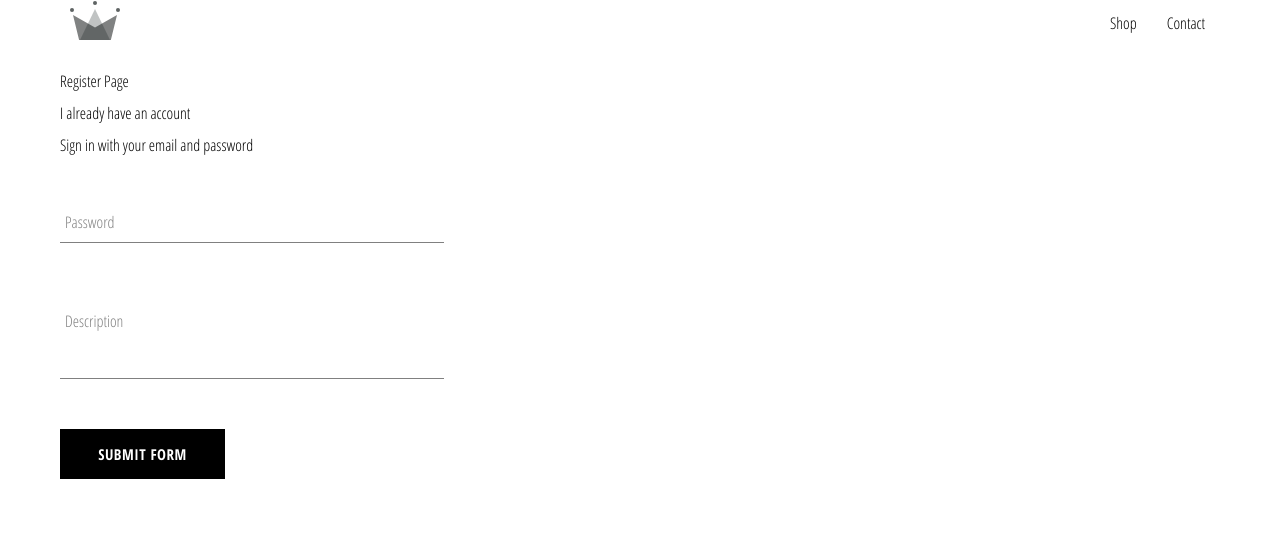
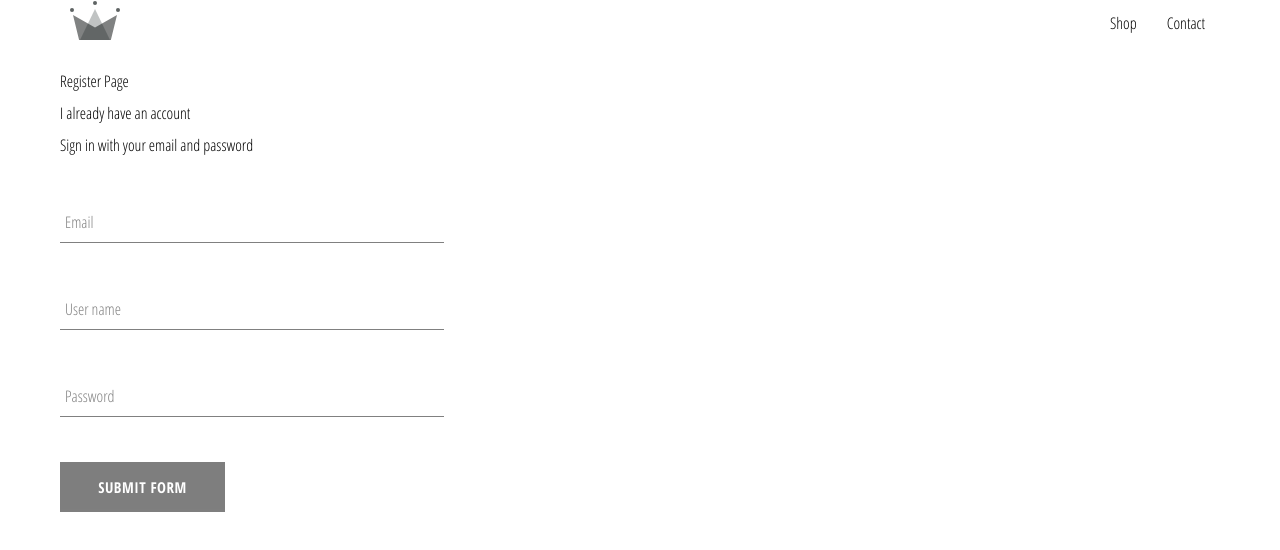
Before and after one commit to IgorGoncharenkoDev/e-shop, a React (Create React App) app: page /register in a window 1280 px wide. Shown: the top 550 px of the page. Built offline with nearby package versions, Linux system fonts and the light colour scheme.

Commit message:
Form validation, Form logic, Input state

```diff
--- a/src/components/button/button.styles.jsx
+++ b/src/components/button/button.styles.jsx
@@ -16,16 +16,23 @@ export const ButtonStyled = styled.button`
   border: none;
   cursor: pointer;
 
-	${ ({ primary }) => primary && css`
-		background-color: #000;
-		color: #fff;
-		cursor: pointer;
-
+  ${ ({ primary, disabled }) => primary && !disabled && css`
 		&:hover {
 			background-color: white;
 	    color: black;
 	    border: 1px solid black;
 		}
-	`
+	` }
+
+	${ ({ primary }) => primary && css`
+		background-color: #000;
+		color: #fff;
+		cursor: pointer;
+	`};
+
+	${ ({ disabled }) => disabled && css `
+		opacity: .5;
+		cursor: auto;
+	` }
 	}
 `;
--- /dev/null
+++ b/src/components/form-input/form-field.component.jsx
@@ -0,0 +1,110 @@
+import React, { useReducer, useEffect } from 'react';
+
+import { validate } from '../../utils/validators';
+
+import {
+	FormGroup, Label, FormControl,
+	Textarea, FormControlError
+} from './form-field.styles';
+
+const INITIAL_STATE = {
+	value: '',
+	isTouched: false,
+	isValid: false
+};
+
+const actionTypes = {
+	CHANGE: 'CHANGE',
+	TOUCH: 'TOUCH',
+	BLUR: 'BLUR'
+};
+
+const inputReducer = (state, action) => {
+	switch (action.type) {
+		case actionTypes.CHANGE:
+			return {
+				...state,
+				isValid: validate(action.payload, action.validators),
+				value: action.payload
+			}
+		case actionTypes.BLUR:
+			return {
+				...state,
+				isTouched: true
+			}
+		default:
+			return state;
+	}
+};
+
+const FormField = ({ element = 'input', id, label, rows, errorText, validators,
+	                   onInput, ...otherFieldProps }) => {
+	const [state, dispatch] = useReducer(inputReducer, INITIAL_STATE);
+
+	const { value, isTouched, isValid } = state;
+
+	useEffect(() => {
+		onInput(id, value, isValid);
+	}, [id, onInput, value, isValid]);
+
+	const handleChange = e => {
+		dispatch({
+			type: actionTypes.CHANGE,
+			payload: e.target.value,
+			validators: validators
+		});
+	}
+
+	const handleTouch = () => {
+		dispatch({ type: actionTypes.BLUR })
+	}
+
+	return (
+		<FormGroup element={ element } invalid={ !isValid && isTouched }>
+			{
+				element === 'input' && (
+					<FormControl
+						id={ id }
+						value={ value }
+						onChange={ handleChange }
+						onBlur={ handleTouch  }
+						{ ...otherFieldProps }
+					/>
+				)
+			}
+
+			{
+				element === 'textarea' && (
+					<Textarea
+						id={ id }
+						rows={ rows || 3 }
+						value={ value }
+						onChange={ handleChange }
+						onBlur={ () => dispatch({ type: actionTypes.BLUR }) }
+						{ ...otherFieldProps }
+					/>
+				)
+			}
+
+			{
+				label && (<Label
+						forHtml={ id }
+						labelShrinked={ !!value.length }
+					>
+						{ label }
+					</Label>
+				)
+			}
+
+			{
+				!isValid && isTouched && (
+					<FormControlError>
+						{ errorText }
+					</FormControlError>
+				)
+			}
+		</FormGroup>
+	)
+};
+
+export default FormField
--- a/src/components/form-input/form-input.styles.jsx
+++ b/src/components/form-input/form-field.styles.jsx
@@ -6,27 +6,27 @@ const shrinkLabel = css`
   color: black;
 `;
 
+export const Label = styled.label`
+  color: grey;
+  font-size: 16px;
+  font-weight: normal;
+  position: absolute;
+  pointer-events: none;
+  left: 5px;
+  top: 10px;
+  transition: 300ms ease all;
+
+  ${ ({ labelShrinked }) => labelShrinked && css`
+		${ shrinkLabel }
+	` }
+`;
+
 export const FormGroup = styled.div`
   position: relative;
   margin: 45px 0;
 
   ${ ({ element }) => element === 'textarea' && css`
 		margin-top: 65px;
-	` }
-`;
-
-export const Label = styled.label`
-  color: grey;
-  font-size: 16px;
-  font-weight: normal;
-  position: absolute;
-  //pointer-events: none;
-  left: 5px;
-  top: 10px;
-  transition: 300ms ease all;
-
-  ${ ({ labelShrinked }) => labelShrinked && css`
-		${ shrinkLabel }
 	` }
 `;
 
@@ -79,3 +79,13 @@ export const Textarea = styled.textarea`
     color: black;
   }
 `;
+
+export const FormControlError = styled.p`
+	position:absolute;
+	bottom: 0;
+	left: 5px;
+	transform: translate(0, 110%);
+	margin-bottom: 0;
+	font-size: .875rem;
+	color: red;
+`;
--- a/src/components/form-input/form-input.component.jsx
+++ /dev/null
@@ -1,47 +0,0 @@
-import React from 'react';
-
-import {
-	FormGroup,
-	Label,
-	FormControl,
-	Textarea
-} from './form-input.styles';
-
-const FormField = ({ element = 'input', id, value, handleChange, label, ...otherInputProps }) => (
-	<FormGroup element={ element }>
-		{
-			element === 'input' && (
-				<FormControl
-					value={ value }
-					onChange={ handleChange }
-					{ ...otherInputProps }
-				/>
-			)
-		}
-
-		{
-			element === 'textarea' && (
-				<Textarea
-					element={ element }
-					rows={ 3 }
-					value={ value }
-					onChange={ handleChange }
-					{ ...otherInputProps }
-				/>
-			)
-		}
-
-		{
-			label && (<Label
-					forHtml={ id }
-					labelShrinked={ !!value.length }
-				>
-					{ label }
-				</Label>
-			)
-		}
-
-	</FormGroup>
-);
-
-export default FormField
--- a/src/components/sign-in/sign-in.component.jsx
+++ b/src/components/sign-in/sign-in.component.jsx
@@ -1,36 +1,80 @@
-import React, { useState } from 'react';
+import React, { useCallback, useReducer } from 'react';
 
-import FormField from '../form-input/form-input.component';
+import FormField from '../form-input/form-field.component';
 import CustomButton from '../button/button.component';
 
-
+import { VALIDATOR_REQUIRE, VALIDATOR_EMAIL, VALIDATOR_MINLENGTH } from '../../utils/validators';
 
 import { SignInStyled, Title, SubTitle } from './sign-in.styles';
 
+const INITIAL_STATE = {
+	inputs: {
+		// the input property name must match the input's id attribute value
+		// e.g.: 'email' here must correspond id="email"
+		email: { value: '', isValid: false },
+		userName: { value: '', isValid: false },
+		password: { value: '', isValid: false }
+	},
+	formIsValid: false
+};
+
+const actionTypes = {
+	INPUT_CHANGE: 'INPUT_CHANGE'
+};
+
+const formReducer = (state, action) => {
+	switch (action.type) {
+		case actionTypes.INPUT_CHANGE:
+			let formIsValid = true;
+
+			for (const input in INITIAL_STATE.inputs) {
+				// checking if current input is the one which has just been updated
+				if (input === action.payload.inputId) {
+					formIsValid = formIsValid && action.payload.isValid;
+				}
+				else {
+					// checking input (in the state) which is not currently getting updated
+					// by the current action
+					formIsValid = formIsValid && state.inputs[input].isValid
+				}
+			}
+
+			return {
+				...state,
+				inputs: {
+					...state.inputs,
+					[action.payload.inputId]: {
+						value: action.payload.value,
+						isValid: action.payload.isValid
+					}
+				},
+				formIsValid: formIsValid
+			}
+		default:
+			return state
+	}
+};
+
 const SignIn = () => {
-	const [email, setEmail] = useState('');
-	const [password, setPassword] = useState('');
+	const [state, dispatch] = useReducer(formReducer, INITIAL_STATE);
 
 	const handleSubmit = e => {
 		e.preventDefault();
 
-		// here: send data to the server
+		// here: send the data to the server
+		console.log(state.inputs);
 	};
 
-	const handleChange = e => {
-		const { value, name } = e.target;
-
-		switch (name) {
-			case 'email':
-				setEmail(value);
-				break;
-			case 'password':
-				setPassword(value);
-				break;
-			default:
-				return;
-		}
-	};
+	// using 'useCallback' prevents 'infinite loop'
+	// which may occur due to parent component rerender
+	const handleFormFieldInput = useCallback((inputId, value, isValid) => {
+		dispatch({
+			type: actionTypes.INPUT_CHANGE,
+			payload: { inputId, value, isValid }
+		});
+	}, []);
+	// since the 'deps' array is empty the function inside 'useCallback'
+	// will get stored by React and will be reused
 
 	return (
 		<SignInStyled>
@@ -38,44 +82,59 @@ const SignIn = () => {
 			<SubTitle>Sign in with your email and password</SubTitle>
 
 			<form onSubmit={ handleSubmit }>
-				{/*<FormField*/}
-				{/*	element="input"*/}
-				{/*	type="email"*/}
-				{/*	name="email"*/}
-				{/*	id="email"*/}
-				{/*	value={ email }*/}
-				{/*	label="Email"*/}
-				{/*	labelShrinked={ false }*/}
-				{/*	required*/}
-				{/*	handleChange={ handleChange }*/}
-				{/*	validators={[]}*/}
-				{/*/>*/}
+				<FormField
+					element="input"
+					type="email"
+					name="email"
+					id="email"
+					label="Email"
+					labelShrinked={ false }
+					required
+					errorText="Please, provide correct email"
+					validators={[VALIDATOR_REQUIRE(), VALIDATOR_EMAIL()]}
+					onInput={ handleFormFieldInput }
+				/>
+				<FormField
+					element="input"
+					type="text"
+					name="userName"
+					id="userName"
+					label="User name"
+					labelShrinked={ false }
+					required
+					errorText="Please, provide user name, with a minimum of 3 characters"
+					validators={[VALIDATOR_REQUIRE(), VALIDATOR_MINLENGTH(3)]}
+					onInput={ handleFormFieldInput }
+				/>
 				<FormField
 					element="input"
 					type="password"
 					name="password"
 					id="password"
-					value={ password }
 					label="Password"
 					labelShrinked={ false }
 					required
-					handleChange={ handleChange }
-					validators={[]}
+					errorText="Please, provide correct password, with a minimum of 5 characters"
+					validators={[VALIDATOR_REQUIRE(), VALIDATOR_MINLENGTH(5)]}
+					onInput={ handleFormFieldInput }
 				/>
-				<FormField
-					element="textarea"
-					// id="description"
-					id="email"
-					name="email"
-					label="Description"
-					labelShrinked={ false }
-					value={ email }
-					handleChange={ handleChange }
-				/>
+
+				{/*<FormField*/}
+				{/*	element="textarea"*/}
+				{/*	name="email"*/}
+				{/*	id="email"*/}
+				{/* rows="3"*/}
+				{/*	label="Email"*/}
+				{/*	labelShrinked={ false }*/}
+				{/*	required*/}
+				{/*	validators={[]}*/}
+				{/*/>*/}
 
 				<CustomButton
 					type="submit"
 					primary
+					disabled={ !state.formIsValid }
+					// onClick={}
 				>Submit form</CustomButton>
 			</form>
 		</SignInStyled>
```
Also changed, not shown: src/utils/validators.js (+5 -9 lines).
